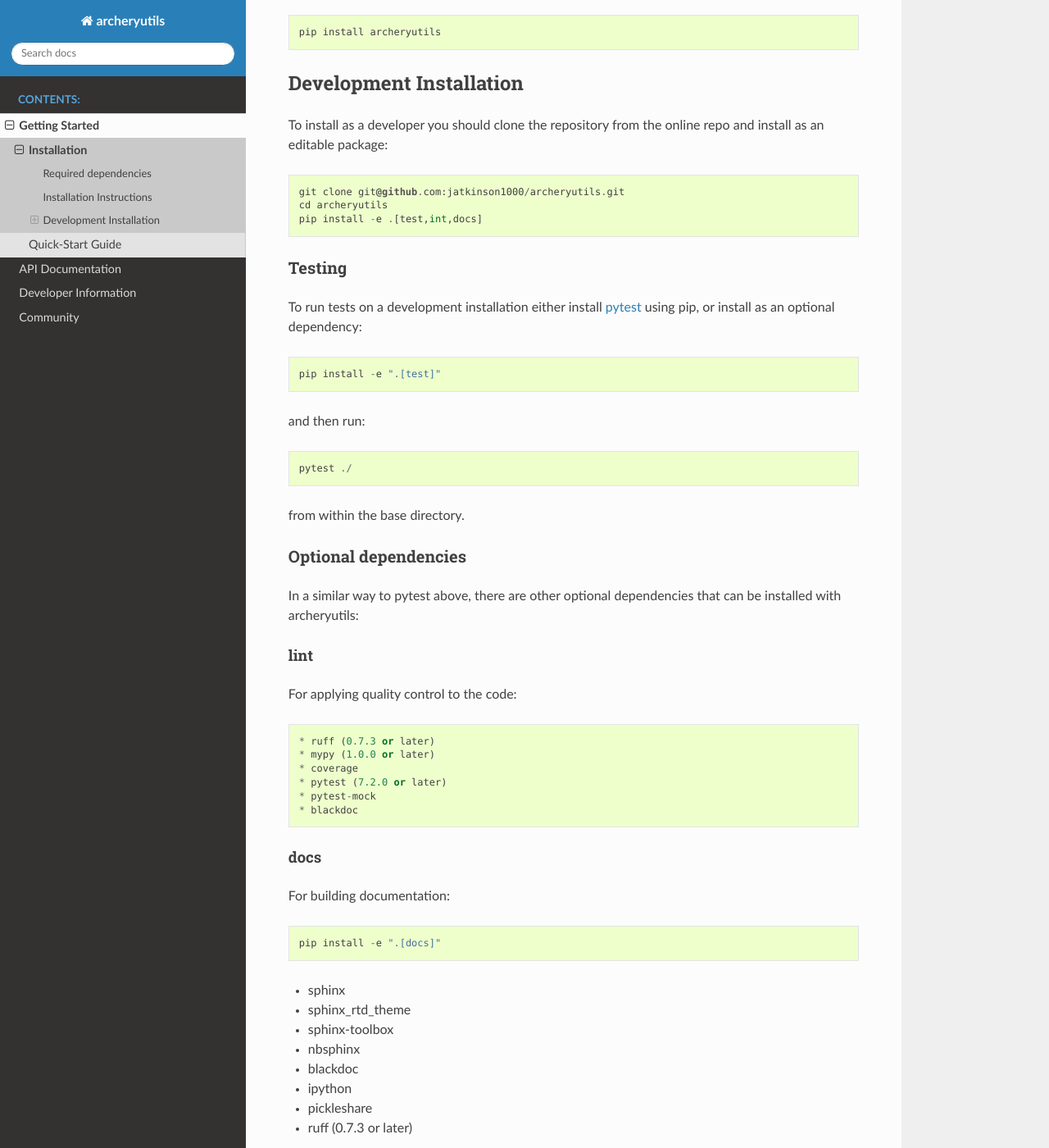
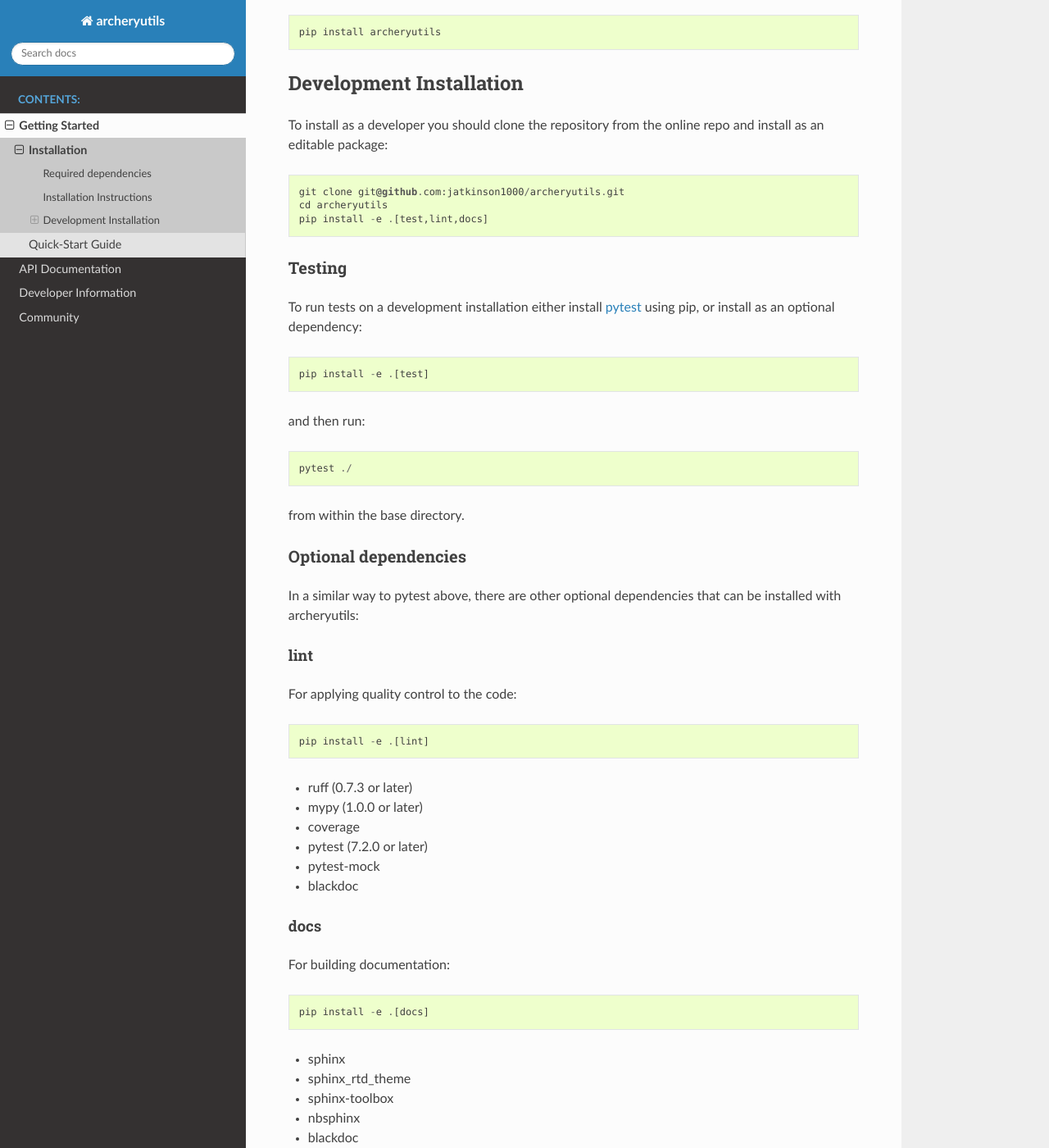
Before and after one commit to jatkinson1000/archeryutils, a Sphinx documentation site: the page built from docs/getting-started/installation.rst, in a window 1280 px wide and 1400 px high, scrolled down 374 px. Shown: the whole window at 82% size. Built offline with Sphinx 7.4.7 and the Read the Docs theme 3.1.0, drawn with Linux system fonts in a browser that asks for light colours.

Commit message:
Typo fix in optional dependency install and consolidate to bash syntax rather than a mix of zsh sytnax.

```diff
--- a/docs/getting-started/installation.rst
+++ b/docs/getting-started/installation.rst
@@ -27,7 +27,7 @@ install as an editable package::
 
     git clone git@github.com:jatkinson1000/archeryutils.git
     cd archeryutils
-    pip install -e .[test,int,docs]
+    pip install -e .[test,lint,docs]
 
 Testing
 ~~~~~~~
@@ -35,7 +35,7 @@ Testing
 To run tests on a development installation either install
 `pytest <https://docs.pytest.org/>`__ using pip, or install as an optional dependency::
 
-    pip install -e ".[test]"
+    pip install -e .[test]
 
 and then run::
 
@@ -54,6 +54,8 @@ lint
 
 For applying quality control to the code::
 
+    pip install -e .[lint]
+
 * ruff (0.7.3 or later)
 * mypy (1.0.0 or later)
 * coverage
@@ -66,7 +68,7 @@ docs
 
 For building documentation::
 
-    pip install -e ".[docs]"
+    pip install -e .[docs]
 
 * sphinx
 * sphinx_rtd_theme
```
Also changed, not shown: README.md (+3 -2 lines).
